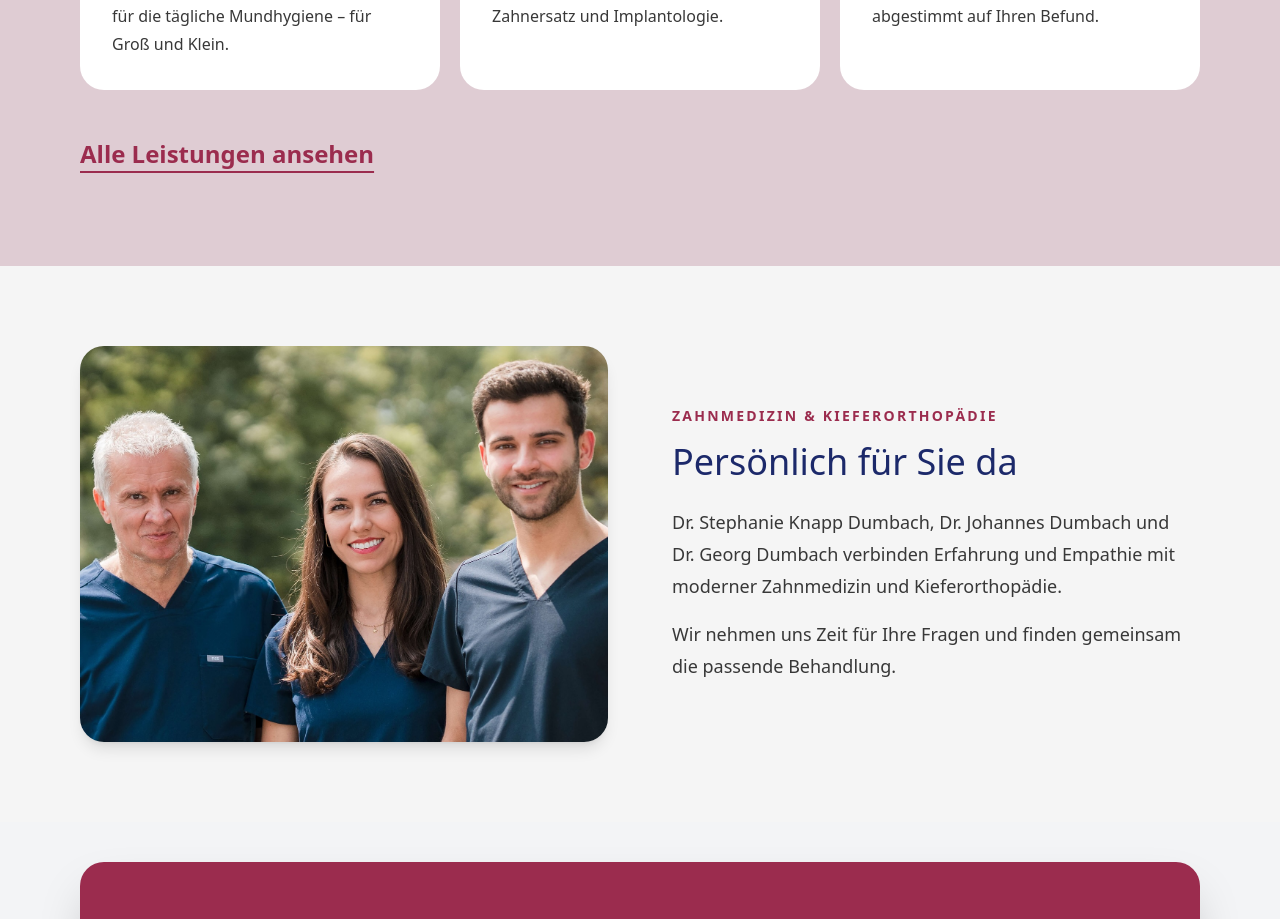
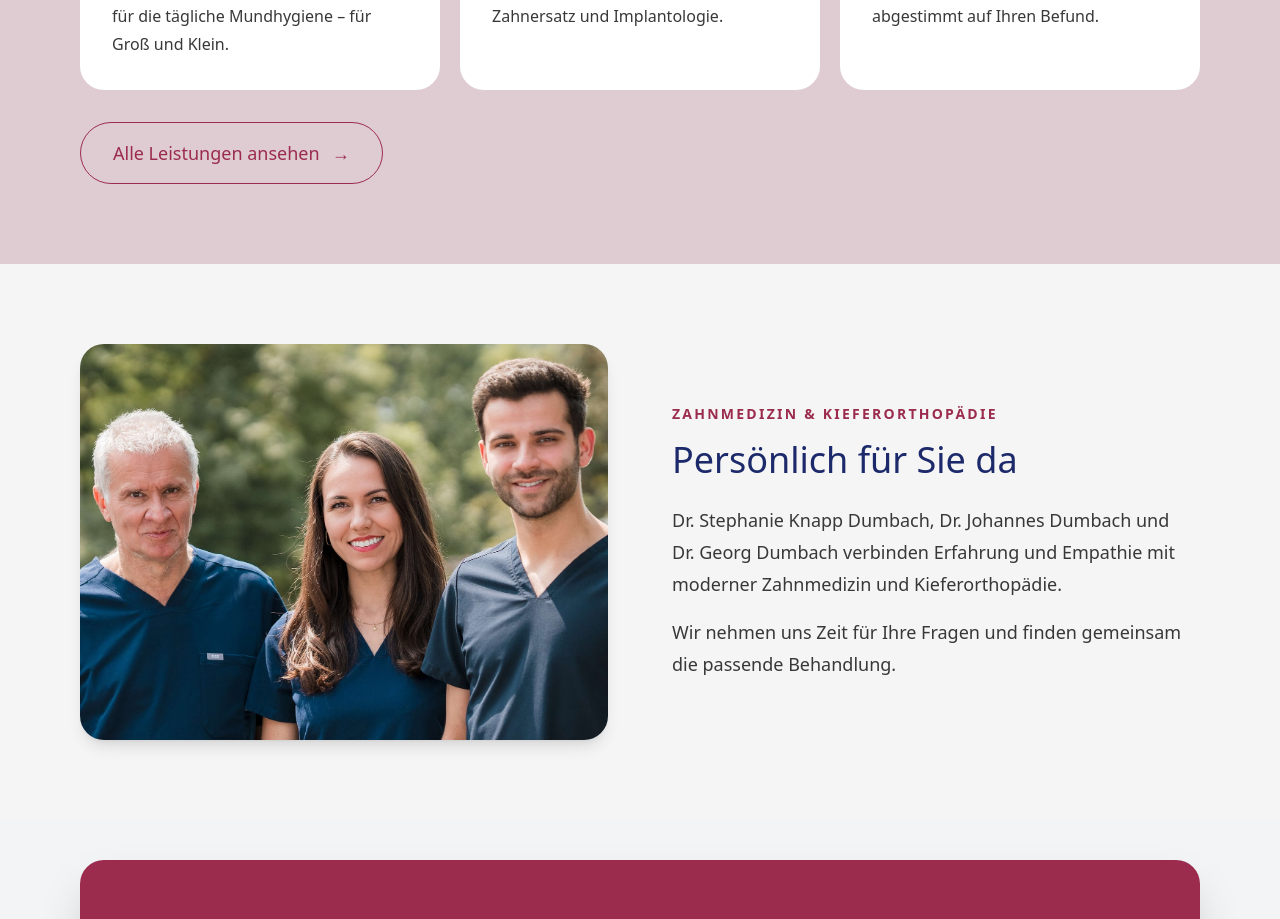
Before and after one commit to chrisknapp98/react-dentist-example, a Next.js app: page / in a window 1280 px wide. Shown: the part 1522-2441 px from the top of the page. Built offline with nearby package versions, Linux system fonts and the light colour scheme; no server answers.

Commit message:
redesign Alle Leistungen ansehen button to appear less like a heading

```diff
--- a/src/app/page.tsx
+++ b/src/app/page.tsx
@@ -51,9 +51,10 @@ export default function Home() {
           </div>
           <a
             href="/leistungen"
-            className="mt-8 inline-flex py-4 text-xl font-semibold leading-tight text-practiceRed underline underline-offset-8 transition-colors hover:text-textBlue focus-visible:outline focus-visible:outline-2 focus-visible:outline-offset-4 focus-visible:outline-practiceRed sm:text-2xl"
+            className="mt-8 inline-flex items-center gap-3 rounded-full border border-practiceRed px-6 py-4 text-base font-medium leading-tight text-practiceRed transition-colors hover:bg-practiceRed hover:text-white focus-visible:outline focus-visible:outline-2 focus-visible:outline-offset-4 focus-visible:outline-practiceRed sm:px-8 sm:text-lg"
           >
             Alle Leistungen ansehen
+            <span aria-hidden="true">→</span>
           </a>
         </div>
       </section>
```
